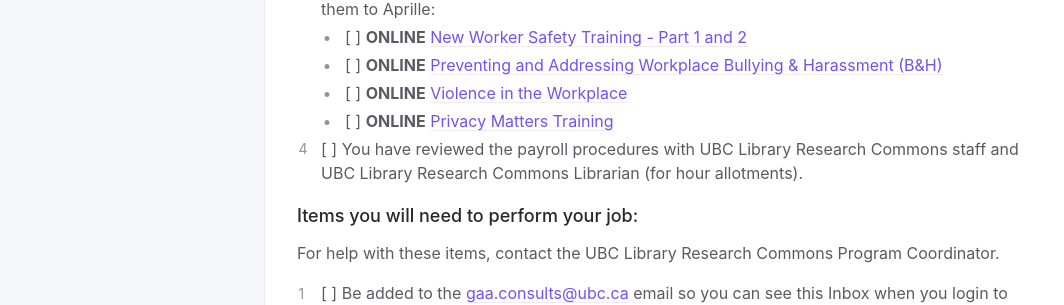
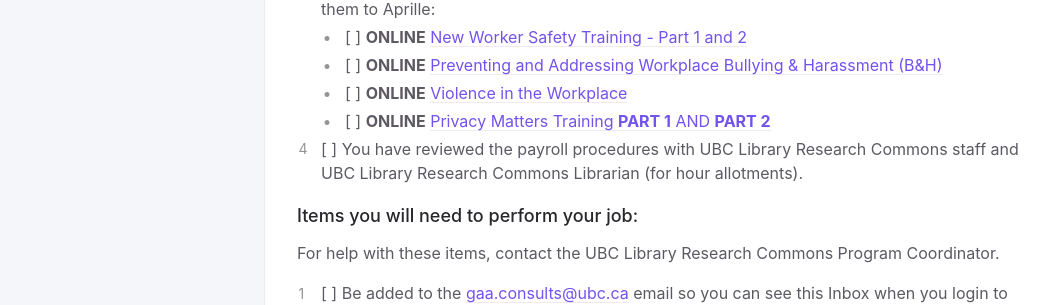
Before and after one commit to sarahblay/rc-docs, a Jekyll site: the page built from docs/gaaonboarding/gaaonboardingchecklist.md, in a window 1280 px wide. Shown: the part 645-950 px from the top of the page, without its empty margins (107-1171 px from the left). Built offline with Jekyll 4.4.1, drawn with Linux system fonts in a browser that asks for light colours.

Commit message:
Update gaaonboardingchecklist.md

```diff
--- a/docs/gaaonboarding/gaaonboardingchecklist.md
+++ b/docs/gaaonboarding/gaaonboardingchecklist.md
@@ -22,7 +22,7 @@ Welcome aboard! Here are the logistical things we need to take care of with you.
    - \[    \] **ONLINE** [New Worker Safety Training - Part 1 and 2](https://www.hse2.ubc.ca/moodle/course/index.php?categoryid=7)
    - \[    \] **ONLINE** [Preventing and Addressing Workplace Bullying & Harassment (B&H)](https://www.hse2.ubc.ca/moodle/course/index.php?categoryid=6)
    - \[    \] **ONLINE** [Violence in the Workplace](https://www.hse2.ubc.ca/moodle/course/index.php?categoryid=13)
-   - \[    \] **ONLINE** [Privacy Matters Training](https://privacymatters.ubc.ca/fundamentals-training)
+   - \[    \] **ONLINE** [Privacy Matters Training <b>PART 1</b> AND <b>PART 2</b>](https://privacymatters.ubc.ca/fundamentals-training)
 
 1. \[    \] You have reviewed the payroll procedures with UBC Library Research Commons staff and UBC Library Research Commons Librarian (for hour allotments).
 
```
